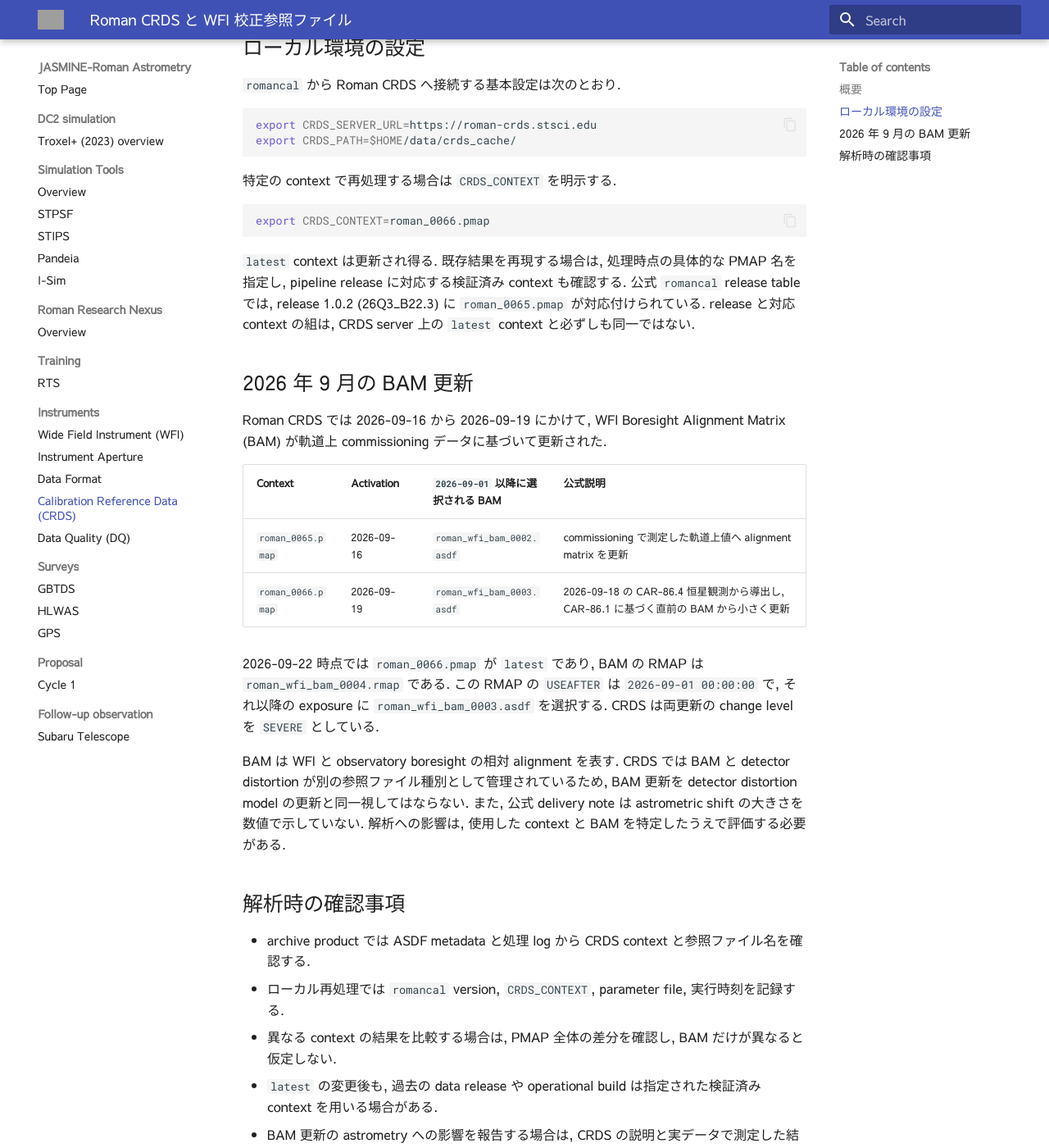
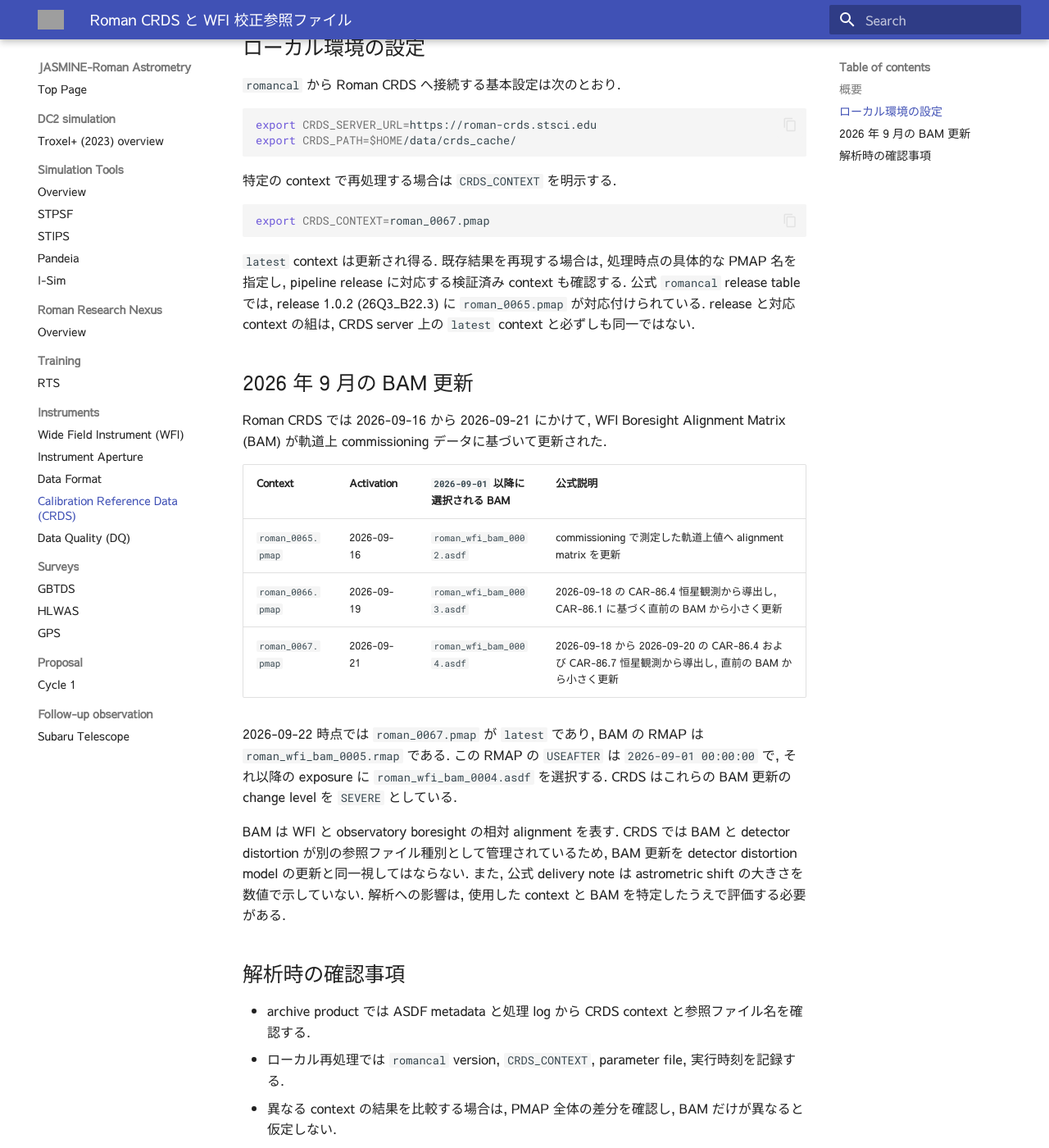
Before and after one commit to astronasutarou/jasmine-roman-astrometry, an MkDocs documentation site: the page built from docs/inst/crds.md, in a window 1280 px wide and 1400 px high, scrolled down 787 px. Shown: the whole window at 82% size. Built offline with MkDocs 1.6.1 and Material for MkDocs 9.7.7, drawn with Linux system fonts in a browser that asks for light colours; some of the changed text lies outside the part shown; grey boxes are pictures that could not be loaded.

Commit message:
Update CRDS guidance for roman_0067

````diff
--- a/docs/inst/crds.md
+++ b/docs/inst/crds.md
@@ -10,8 +10,8 @@ tags: [Roman, WFI, CRDS, calibration, reference file, BAM, astrometry, romancal]
 
 - [CRDS for Reference Files](https://roman-docs.stsci.edu/data-handbook-home/accessing-wfi-data/crds-for-reference-files) (STScI, Publication: 2024-01-05, Latest Update: 2024-12-20)
 - [Roman CRDS](https://roman-crds.stsci.edu/) (STScI, 2026-09-22 閲覧)
-- [`roman_0066.pmap`](https://roman-crds.stsci.edu/context_table/roman_0066.pmap) (STScI, Activation: 2026-09-19)
-- [`roman_wfi_bam_0004.rmap`](https://roman-crds.stsci.edu/browse/roman_wfi_bam_0004.rmap) (STScI, Delivery/Activation: 2026-09-19)
+- [`roman_0067.pmap`](https://roman-crds.stsci.edu/context_table/roman_0067.pmap) (STScI, Activation: 2026-09-21)
+- [`roman_wfi_bam_0005.rmap`](https://roman-crds.stsci.edu/browse/roman_wfi_bam_0005.rmap) (STScI, Delivery/Activation: 2026-09-21)
 - [`romancal` DMS Operational Build Versions](https://github.com/spacetelescope/romancal#dms-operational-build-versions) (STScI)
 
 ## 概要
@@ -34,21 +34,22 @@ export CRDS_PATH=$HOME/data/crds_cache/
 特定の context で再処理する場合は `CRDS_CONTEXT` を明示する.
 
 ```bash
-export CRDS_CONTEXT=roman_0066.pmap
+export CRDS_CONTEXT=roman_0067.pmap
 ```
 
 `latest` context は更新され得る. 既存結果を再現する場合は, 処理時点の具体的な PMAP 名を指定し, pipeline release に対応する検証済み context も確認する. 公式 `romancal` release table では, release 1.0.2 (26Q3_B22.3) に `roman_0065.pmap` が対応付けられている. release と対応 context の組は, CRDS server 上の `latest` context と必ずしも同一ではない.
 
 ## 2026 年 9 月の BAM 更新
 
-Roman CRDS では 2026-09-16 から 2026-09-19 にかけて, WFI Boresight Alignment Matrix (BAM) が軌道上 commissioning データに基づいて更新された.
+Roman CRDS では 2026-09-16 から 2026-09-21 にかけて, WFI Boresight Alignment Matrix (BAM) が軌道上 commissioning データに基づいて更新された.
 
 | Context | Activation | `2026-09-01` 以降に選択される BAM | 公式説明 |
 |---|---|---|---|
 | `roman_0065.pmap` | 2026-09-16 | `roman_wfi_bam_0002.asdf` | commissioning で測定した軌道上値へ alignment matrix を更新 |
 | `roman_0066.pmap` | 2026-09-19 | `roman_wfi_bam_0003.asdf` | 2026-09-18 の CAR-86.4 恒星観測から導出し, CAR-86.1 に基づく直前の BAM から小さく更新 |
+| `roman_0067.pmap` | 2026-09-21 | `roman_wfi_bam_0004.asdf` | 2026-09-18 から 2026-09-20 の CAR-86.4 および CAR-86.7 恒星観測から導出し, 直前の BAM から小さく更新 |
 
-2026-09-22 時点では `roman_0066.pmap` が `latest` であり, BAM の RMAP は `roman_wfi_bam_0004.rmap` である. この RMAP の `USEAFTER` は `2026-09-01 00:00:00` で, それ以降の exposure に `roman_wfi_bam_0003.asdf` を選択する. CRDS は両更新の change level を `SEVERE` としている.
+2026-09-22 時点では `roman_0067.pmap` が `latest` であり, BAM の RMAP は `roman_wfi_bam_0005.rmap` である. この RMAP の `USEAFTER` は `2026-09-01 00:00:00` で, それ以降の exposure に `roman_wfi_bam_0004.asdf` を選択する. CRDS はこれらの BAM 更新の change level を `SEVERE` としている.
 
 BAM は WFI と observatory boresight の相対 alignment を表す. CRDS では BAM と detector distortion が別の参照ファイル種別として管理されているため, BAM 更新を detector distortion model の更新と同一視してはならない. また, 公式 delivery note は astrometric shift の大きさを数値で示していない. 解析への影響は, 使用した context と BAM を特定したうえで評価する必要がある.
 
````
